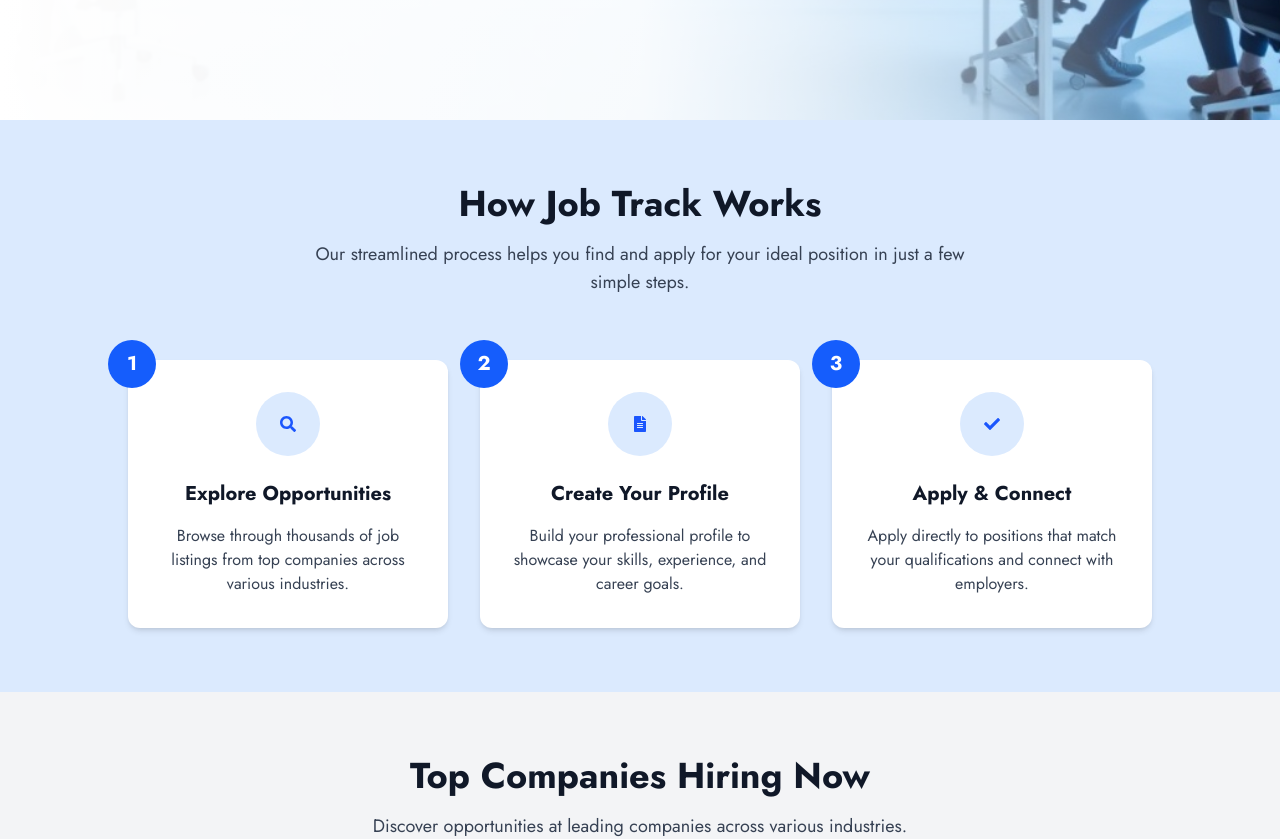
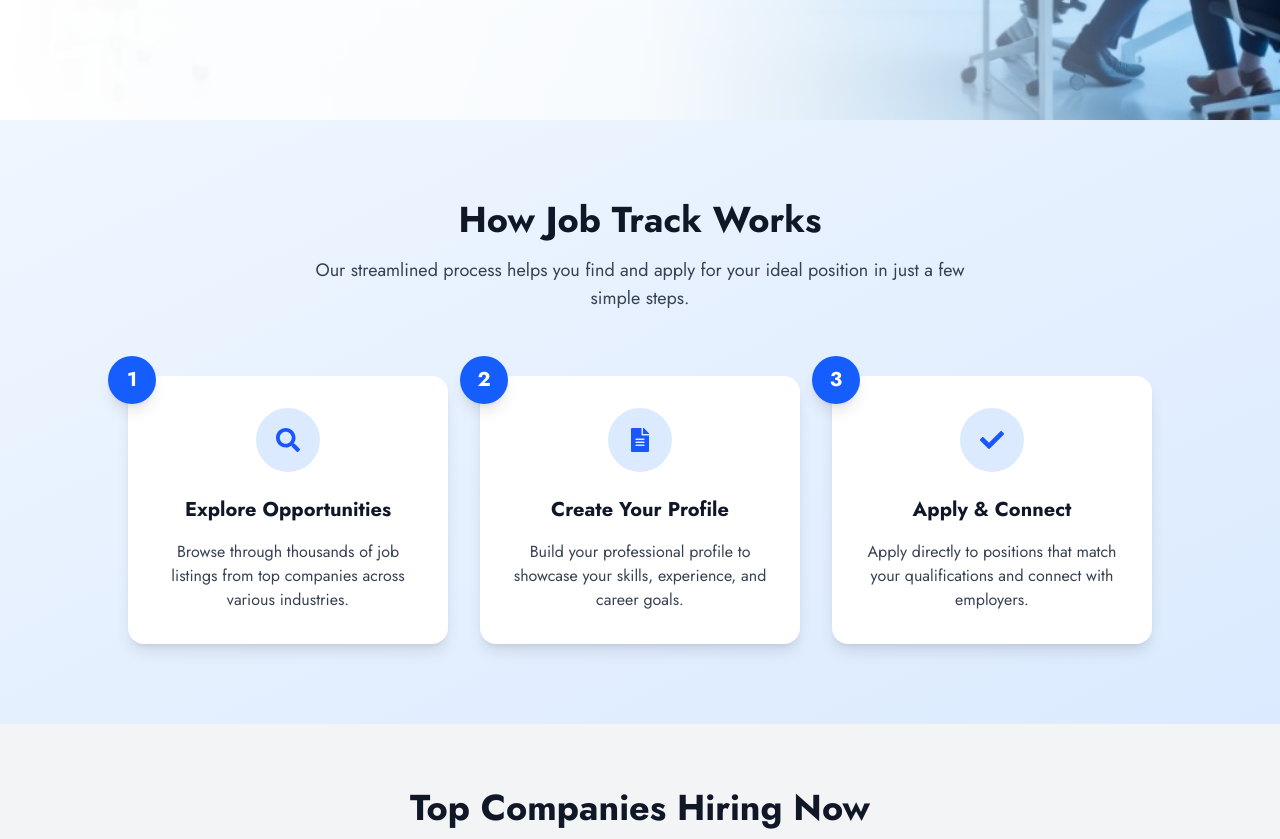
Before and after one commit to mdmhrz/job-track, a React (Vite) app: page / in a window 1280 px wide. Shown: the part 680-1519 px from the top of the page. Built offline with nearby package versions, Linux system fonts and the light colour scheme.

Commit message:
HTML CSS initially done

```diff
--- a/src/Pages/Register.jsx
+++ b/src/Pages/Register.jsx
@@ -1,60 +1,62 @@
 import { FaUserAlt, FaEnvelope, FaLock } from "react-icons/fa";
 import { motion } from "framer-motion";
 import { Link } from "react-router";
+import { FcGoogle } from "react-icons/fc";
+
+// Motion variants for clean and reusable animation logic
+const containerVariants = {
+    hidden: { opacity: 0, y: 50 },
+    visible: {
+        opacity: 1,
+        y: 0,
+        transition: {
+            duration: 0.6,
+            when: "beforeChildren",
+            staggerChildren: 0.2,
+        },
+    },
+};
+
+const itemVariants = {
+    hidden: { opacity: 0, y: 20 },
+    visible: { opacity: 1, y: 0 },
+};
 
 const Register = () => {
     return (
         <div className="min-h-[calc(100vh-64px)] bg-base-200 flex items-center justify-center p-6">
             <motion.div
-                className="bg-base-100 shadow-2xl rounded-2xl p-8 w-full max-w-md"
-                initial={{ opacity: 0, y: 40 }}
-                animate={{ opacity: 1, y: 0 }}
-                transition={{ duration: 0.6 }}
+                className="bg-base-100 shadow-xl rounded-2xl p-10 w-full max-w-md"
+                variants={containerVariants}
+                initial="hidden"
+                animate="visible"
             >
                 <motion.h2
                     className="text-3xl font-bold text-center mb-6 text-primary"
-                    initial={{ opacity: 0, y: -20 }}
-                    animate={{ opacity: 1, y: 0 }}
-                    transition={{ delay: 0.2, duration: 0.5 }}
+                    variants={itemVariants}
                 >
                     Create Account
                 </motion.h2>
 
-                <form className="space-y-4">
+                <motion.form className="space-y-4" variants={itemVariants}>
                     <label className="input input-bordered flex items-center gap-2 w-full">
                         <FaUserAlt className="text-primary" />
-                        <input
-                            type="text"
-                            className="grow"
-                            placeholder="Full Name"
-                        />
+                        <input type="text" className="grow" placeholder="Full Name" />
                     </label>
 
                     <label className="input input-bordered flex items-center gap-2 w-full">
                         <FaEnvelope className="text-primary" />
-                        <input
-                            type="email"
-                            className="grow"
-                            placeholder="Email Address"
-                        />
-                    </label>
-
-                    <label className="input input-bordered flex items-center gap-2  w-full">
-                        <FaLock className="text-primary" />
-                        <input
-                            type="password"
-                            className="grow"
-                            placeholder="Password"
-                        />
+                        <input type="email" className="grow" placeholder="Email Address" />
                     </label>
 
                     <label className="input input-bordered flex items-center gap-2 w-full">
                         <FaLock className="text-primary" />
-                        <input
-                            type="password"
-                            className="grow"
-                            placeholder="Confirm Password"
-                        />
+                        <input type="password" className="grow" placeholder="Password" />
+                    </label>
+
+                    <label className="input input-bordered flex items-center gap-2 w-full">
+                        <FaLock className="text-primary" />
+                        <input type="password" className="grow" placeholder="Confirm Password" />
                     </label>
 
                     <motion.button
@@ -65,15 +67,42 @@
                     >
                         Register
                     </motion.button>
-                </form>
+                </motion.form>
 
-                <div className="text-center mt-6 text-sm">
+                <motion.div
+                    className="divider text-sm mt-6"
+                    variants={itemVariants}
+                >
+                    or
+                </motion.div>
+
+                {/* Google Sign In Button */}
+                <motion.button
+                    className="btn btn-outline w-full flex items-center justify-center gap-2"
+                    whileHover={{ scale: 1.03 }}
+                    whileTap={{ scale: 0.97 }}
+                    variants={itemVariants}
+                    onClick={() => {
+                        // Trigger your Google auth function here
+                        console.log("Sign in with Google");
+                    }}
+                >
+                    <FcGoogle size={20} />
+                    Continue with Google
+                </motion.button>
+
+                <motion.div
+                    className="text-center mt-6 text-sm"
+                    variants={itemVariants}
+                >
                     Already have an account?{" "}
-                    <Link to='/login' className="link link-primary font-semibold">Login</Link>
-                </div>
+                    <Link to="/login" className="link link-primary font-semibold">
+                        Login
+                    </Link>
+                </motion.div>
             </motion.div>
         </div>
     );
-}
+};
 
 export default Register;
--- a/src/components/Banner.jsx
+++ b/src/components/Banner.jsx
@@ -7,7 +7,7 @@
     return (
         <div>
             {/* Hero Section */}
-            <section className="relative overflow-hidden min-h-[calc(100vh-64px)]">
+            <section className="relative overflow-hidden min-h-[calc(100vh-64px)] flex items-center">
                 <div className="absolute inset-0 z-0">
                     <img
                         src={bannerImage}
@@ -17,12 +17,12 @@
                     <div className="absolute inset-0 bg-gradient-to-r from-white via-white/90 to-transparent"></div>
                 </div>
                 <div className="w-11/12 mx-auto py-20 relative z-10">
-                    <div className="flex flex-col md:flex-row items-center">
+                    <div className="">
                         <motion.div
                             initial={{ opacity: 0, y: 30 }}
                             animate={{ opacity: 1, y: 0 }}
                             transition={{ duration: 0.6 }}
-                            className="md:w-1/2 mb-10 md:mb-0"
+                            className="md:w-1/2"
                         >
                             <motion.h1
                                 initial={{ opacity: 0, y: 20 }}
--- a/src/components/HowItWorks.jsx
+++ b/src/components/HowItWorks.jsx
@@ -1,12 +1,52 @@
 import React from 'react';
-import { FaCheck, FaFile, FaFileAlt, FaSearch } from 'react-icons/fa';
+import { FaCheck, FaFileAlt, FaSearch } from 'react-icons/fa';
+import { motion } from 'framer-motion';
+
+const containerVariants = {
+    hidden: {},
+    visible: {
+        transition: {
+            staggerChildren: 0.2,
+        },
+    },
+};
+
+const cardVariants = {
+    hidden: { opacity: 0, y: 40 },
+    visible: { opacity: 1, y: 0, transition: { duration: 0.6, ease: 'easeOut' } },
+};
+
+const steps = [
+    {
+        id: 1,
+        icon: <FaSearch className="text-primary" />,
+        title: "Explore Opportunities",
+        desc: "Browse through thousands of job listings from top companies across various industries.",
+    },
+    {
+        id: 2,
+        icon: <FaFileAlt className="text-primary" />,
+        title: "Create Your Profile",
+        desc: "Build your professional profile to showcase your skills, experience, and career goals.",
+    },
+    {
+        id: 3,
+        icon: <FaCheck className="text-primary" />,
+        title: "Apply & Connect",
+        desc: "Apply directly to positions that match your qualifications and connect with employers.",
+    },
+];
 
 const HowItWorks = () => {
     return (
-        <div>
-            <section className="bg-blue-100 py-16">
-                <div className="max-w-11/12 mx-auto">
-                    <div className="text-center mb-16">
+        <section className="bg-gradient-to-br from-blue-50 to-blue-100 py-20">
+            <div className="max-w-7xl mx-auto px-4 sm:px-6 lg:px-8">
+                <motion.div
+                    className="text-center mb-16"
+                    initial={{ opacity: 0, y: -20 }}
+                    animate={{ opacity: 1, y: 0 }}
+                    transition={{ duration: 0.6 }}
+                >
                     <h2 className="text-3xl md:text-4xl font-bold text-gray-900 mb-4">
                         How Job Track Works
                     </h2>
@@ -14,60 +54,35 @@
                         Our streamlined process helps you find and apply for your ideal
                         position in just a few simple steps.
                     </p>
+                </motion.div>
+
+                <motion.div
+                    className="grid grid-cols-1 md:grid-cols-3 gap-8 max-w-5xl mx-auto"
+                    variants={containerVariants}
+                    initial="hidden"
+                    animate="visible"
+                >
+                    {steps.map((step, index) => (
+                        <motion.div
+                            key={step.id}
+                            className="bg-white rounded-2xl shadow-lg p-8 relative hover:shadow-2xl transition-all duration-300"
+                            variants={cardVariants}
+                        >
+                            <div className="absolute -top-5 -left-5 bg-blue-600 text-white rounded-full w-12 h-12 flex items-center justify-center text-xl font-bold shadow-lg">
+                                {step.id}
                             </div>
-                    <div className="grid grid-cols-1 md:grid-cols-3 gap-8 max-w-5xl mx-auto">
-                        {/* Step 1 */}
-                        <div className="bg-white rounded-xl shadow-md p-8 relative">
-                            <div className="absolute -top-5 -left-5 bg-blue-600 text-white rounded-full w-12 h-12 flex items-center justify-center text-xl font-bold">
-                                1
-                            </div>
-                            <div className="h-16 w-16 bg-blue-100 rounded-full flex items-center justify-center mb-6 mx-auto">
-                                <FaSearch className="text-primary"></FaSearch>
+                            <div className="h-16 w-16 bg-blue-100 rounded-full flex items-center justify-center mb-6 mx-auto text-2xl">
+                                {step.icon}
                             </div>
                             <h3 className="text-xl font-bold text-gray-900 mb-4 text-center">
-                                Explore Opportunities
+                                {step.title}
                             </h3>
-                            <p className="text-gray-700 text-center">
-                                Browse through thousands of job listings from top companies
-                                across various industries.
-                            </p>
-                        </div>
-                        {/* Step 2 */}
-                        <div className="bg-white rounded-xl shadow-md p-8 relative">
-                            <div className="absolute -top-5 -left-5 bg-blue-600 text-white rounded-full w-12 h-12 flex items-center justify-center text-xl font-bold">
-                                2
-                            </div>
-                            <div className="h-16 w-16 bg-blue-100 rounded-full flex items-center justify-center mb-6 mx-auto">
-                                <FaFileAlt className="text-primary"></FaFileAlt>
-                            </div>
-                            <h3 className="text-xl font-bold text-gray-900 mb-4 text-center">
-                                Create Your Profile
-                            </h3>
-                            <p className="text-gray-700 text-center">
-                                Build your professional profile to showcase your skills,
-                                experience, and career goals.
-                            </p>
-                        </div>
-                        {/* Step 3 */}
-                        <div className="bg-white rounded-xl shadow-md p-8 relative">
-                            <div className="absolute -top-5 -left-5 bg-blue-600 text-white rounded-full w-12 h-12 flex items-center justify-center text-xl font-bold">
-                                3
-                            </div>
-                            <div className="h-16 w-16 bg-blue-100 rounded-full flex items-center justify-center mb-6 mx-auto">
-                                <FaCheck className="text-primary"></FaCheck>
-                            </div>
-                            <h3 className="text-xl font-bold text-gray-900 mb-4 text-center">
-                                Apply & Connect
-                            </h3>
-                            <p className="text-gray-700 text-center">
-                                Apply directly to positions that match your qualifications and
-                                connect with employers.
-                            </p>
-                        </div>
-                    </div>
+                            <p className="text-gray-700 text-center">{step.desc}</p>
+                        </motion.div>
+                    ))}
+                </motion.div>
             </div>
         </section>
-        </div>
     );
 };
 
--- a/src/components/Navbar.jsx
+++ b/src/components/Navbar.jsx
@@ -7,8 +7,8 @@
         <li><NavLink to='/'>Home</NavLink></li>
         <li><NavLink to='/about'>About</NavLink></li>
         <li><NavLink to='/contact'>Contact</NavLink></li>
-        <li><NavLink to='/login'>Login</NavLink></li>
-        <li><NavLink to='/register' className=''>Register</NavLink></li>
+        <li><NavLink to='/login' className='btn btn-sm btn-outline btn-primary'>Login</NavLink></li>
+        <li><NavLink to='/register' className='btn btn-sm btn-primary btn-outline'>Register</NavLink></li>
     </>
 
 
@@ -28,7 +28,7 @@
                 <Link to='/' className="text-xl font-bold"><span className='text-blue-600'>Job</span>Track</Link>
             </div>
             <div className="navbar-end">
-                <ul className="menu menu-horizontal px-1 hidden lg:flex">
+                <ul className="menu menu-horizontal px-1 hidden lg:flex lg:items-center lg:justify-center lg:gap-3">
                     {links}
                 </ul>
                 <NavLink to='/login' className='lg:hidden btn btn-primary'>Login</NavLink>
```
Also changed, not shown: src/Pages/Login.jsx (+49 -9 lines). Lines whose indentation alone changed are shown as unchanged.
